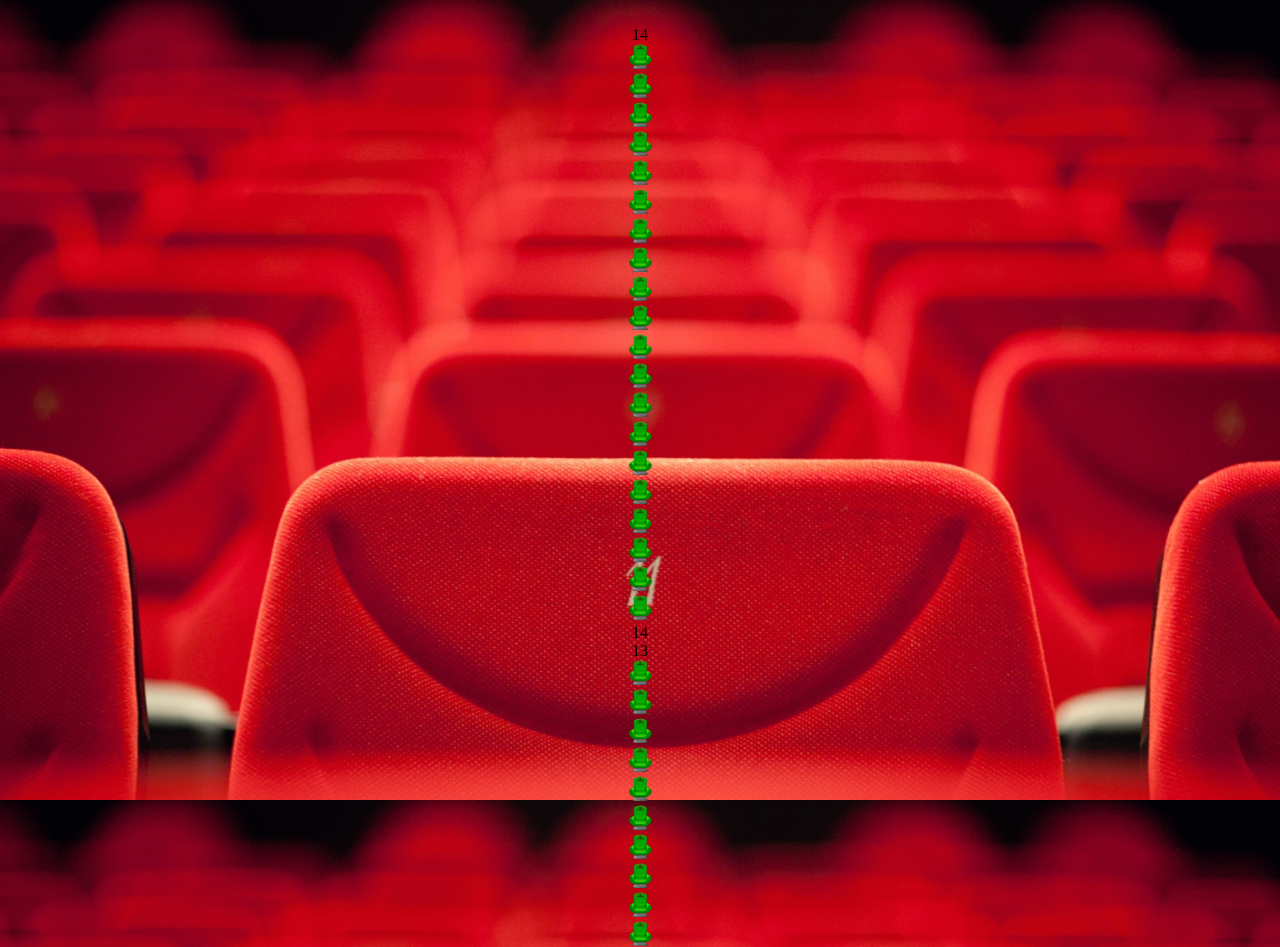
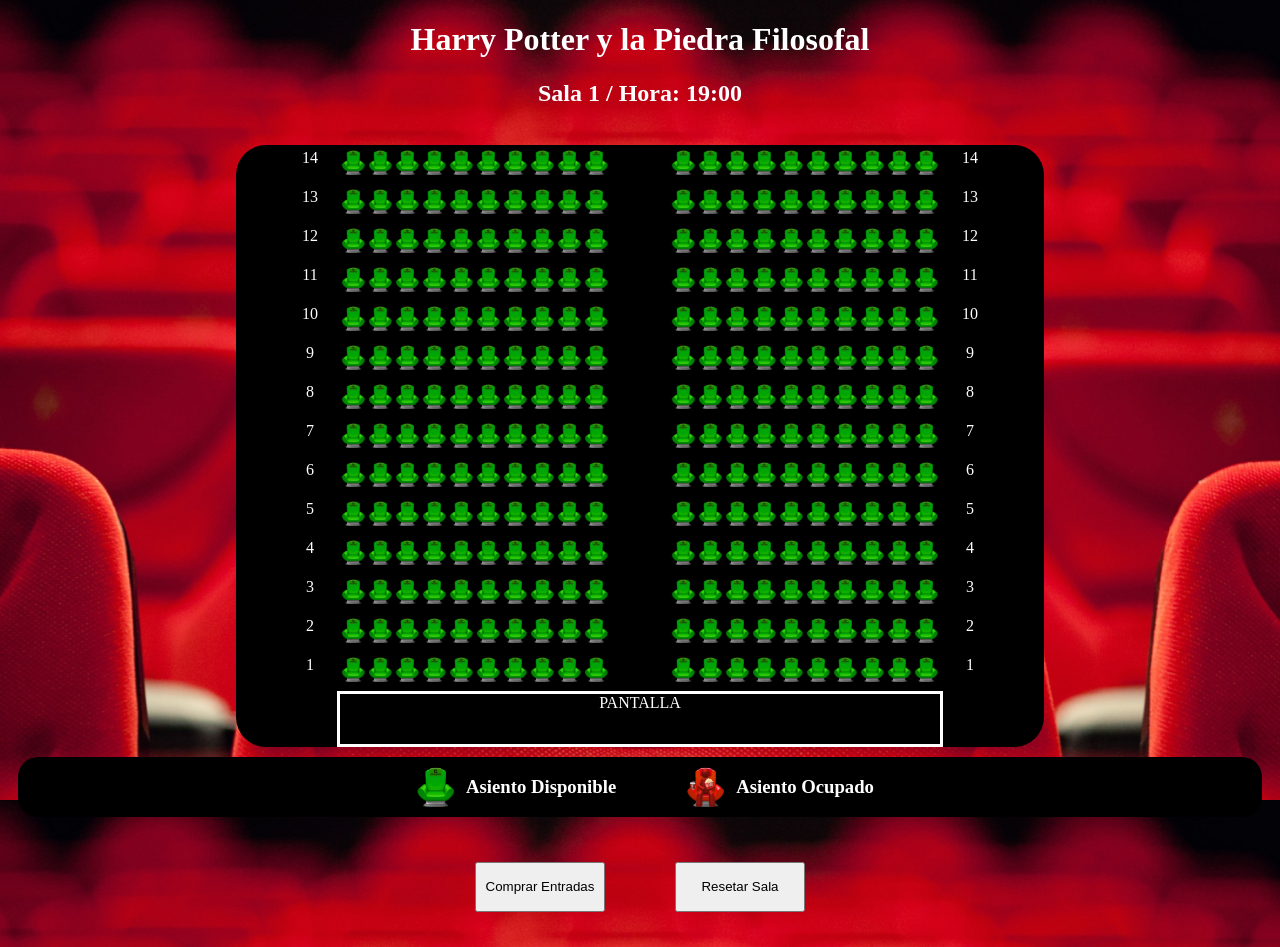
Before and after one commit to aleksanko14/Butacas-Cine, a plain HTML site: page sala.html in a window 1280 px wide. Shown: the top 947 px of the page. Drawn offline with Linux system fonts and the light colour scheme.

Commit message:
mi segundo commit

```diff
--- a/sala.html
+++ b/sala.html
@@ -4,14 +4,20 @@
     <meta charset="UTF-8" />
     <meta http-equiv="X-UA-Compatible" content="IE=edge" />
     <meta name="viewport" content="width=device-width, initial-scale=1.0" />
-    <link rel="stylesheet" href="stylesIndex.css" />
+    <link rel="stylesheet" href="styles.css" />
     <title>OnlyFilm</title>
   </head>
   <body>
 
-    <div id="fecha"></div>
+  <div class="fechaNombreSesion">
+    <div class="fecha"></div>
+    <div class="nombrePeli"><h1>Harry Potter y la Piedra Filosofal</h1></div>
+    <div class="sesion"><h2>Sala 1 / Hora: 19:00</h2></div>
+  </div>
     <br />
     <div class="padre">
+    <div class="sala">
+
       <div class="fila">
         <div class="numFila">14</div>
         <div class="asiento">
@@ -2331,6 +2337,7 @@
             width="25"
             class="asientoDisponible"
             onclick=""
+
           />
         </div>
         <div class="numFila">1</div>
@@ -2339,6 +2346,19 @@
       <div class="pantalla">PANTALLA</div>
 
     </div>
+
+    <div class="tipoButacas">
+      <img class="iconoAsiento" src="img/verde-cineapolis.png"><label><h3>Asiento Disponible</h3></label>
+      <div class="pasillo"></div>
+      <img class="iconoAsiento" src="img/ocupada-new.png"><label><h3>Asiento Ocupado</h3></label>
+    </div>
+
+
+    <div class="botones">
+      <div class="boton"><input type="button" value="Comprar Entradas" onclick="reservar()"></div>
+      <div class="boton"><input type="button" value="Resetar Sala" onclick="limpiar()"></div>
+    </div>
+  </div>
   </body>
-  <script src="script.js"></script>
+  <script src="java.js"></script>
 </html>
--- a/styles.css
+++ b/styles.css
@@ -8,14 +8,21 @@
 h1{color: white;
 }
 
-#fecha{
+h2{
     color: white;
 }
 
-.padre {
+.fechaNombreSesion{
+    justify-content: center;
+    text-align: center;
+}
+
+.sala {
   display: flex;
+  background-color: black;
   flex-direction: column;
-  width: 800px;
+  width: 808px;
+  border-radius: 30px;
   justify-content: center;
   text-align: center;
   margin: 0 auto ;
@@ -40,6 +47,15 @@
   padding: 4px;
 }
 
+.asiento{
+    cursor: pointer;
+    padding: 1px;
+}
+
+.asiento:hover{
+    border: 0.1px solid white;
+}
+
 .pantalla{
     display: flex;
     height: 50px;
@@ -50,3 +66,37 @@
     color: white;
     border: solid white;
 }
+
+.tipoButacas{
+    display: flex;
+    background-color: black;
+    justify-content: center;
+    margin: 10px;
+    border-radius: 20px;
+}
+
+h3{
+    color: white;
+}
+
+.iconoAsiento{
+    width: 40px;
+    height: 40px;
+    padding: 10px;
+}
+
+.botones{
+    display: flex;
+    justify-content: center;
+
+}
+
+.boton{
+    margin: 35px;
+}
+
+input{
+    width: 130px;
+    height: 50px;
+    cursor: pointer;
+}
--- a/stylesIndex.css
+++ b/stylesIndex.css
@@ -10,9 +10,19 @@
     color: aliceblue;
 }
 
+
 .padre{
+    display: flex;
     margin: 0 auto;
     justify-content: center;
+    align-items: center;
+}
+
+.marco{
+    display: flex;
+    justify-content: center;
+    width: 600px;
+    height: 600px;
     align-items: center;
 }
 
@@ -21,3 +31,9 @@
     height: 450px;
     border-radius: 30px;
 }
+
+.poster:hover{
+    width: 350px;
+    height: 500px;
+    transition: 0.3s linear all;
+}
```
Also changed, not shown: index.html (+8 -2 lines), img/482272.jpg (deleted), img/poster-harry-potter-y-la-piedra-filosofal-en-vidrio-templado.jpg (added), java.js (added).
